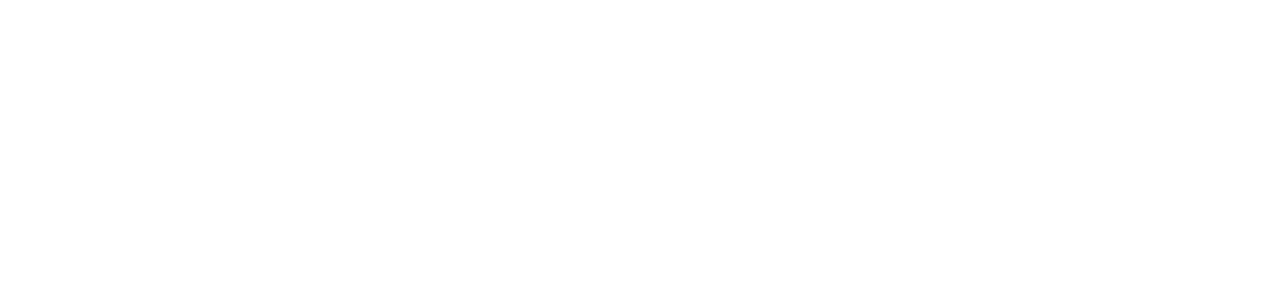
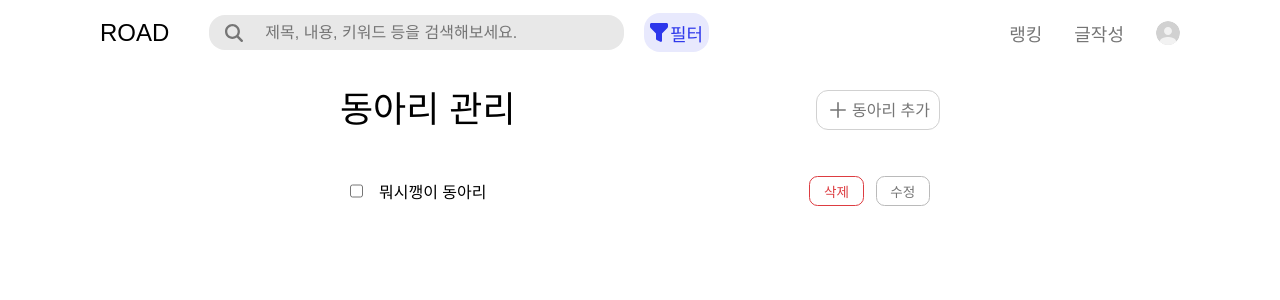
Before and after one commit to Log-Road/Road-FrontEnd, a React (Create React App) app: page /clubManagement in a window 1280 px wide. Before the commit this address had no page. Shown: the top 300 px of the page. Built offline with nearby package versions, Linux system fonts and the light colour scheme.

Commit message:
💄 :: 동아리 관리 페이지 퍼블리싱

```diff
--- a/src/Router/Router.jsx
+++ b/src/Router/Router.jsx
@@ -9,6 +9,7 @@
 import ChangePassWord from "../pages/ChangePassWord";
 import InformationPersonnel from "../pages/Admin/InformationPersonnel";
 import StudentInfoEdit from "../pages/Admin/StudentInfoEdit";
+import ClubManagement from "../pages/Admin/ClubManagement";
 
 export default function Router() {
   return (
@@ -23,6 +24,7 @@
         <Route path="/changePassWord" element={<ChangePassWord />} />
         <Route path="/informationPersonnel" element={<InformationPersonnel />}/>
         <Route path="/studentInfoEdit" element={<StudentInfoEdit/>} />
+        <Route path="/clubManagement" element={<ClubManagement/>} />
       </Routes>
     </BrowserRouter>
   );
--- /dev/null
+++ b/src/pages/Admin/ClubManagement.jsx
@@ -0,0 +1,97 @@
+import React from "react";
+import styled from "styled-components";
+import Header from "../../components/Header";
+import PlusButton from "../../components/Button/PlusButton";
+import DeleteButton from "../../components/Button/DeleteButton";
+import UpdateButton from "../../components/Button/UpdateButton";
+
+export default function ClubManagement() {
+  return (
+    <Container>
+      <Header />
+
+      <InnerContainer>
+        <Contents>
+
+          <TopWrap>
+            <Title>동아리 관리</Title>
+            <PlusButton />
+          </TopWrap>
+
+          <InfoWrap>
+            <ClubWrap>
+              <CheckWrap>
+                <input type="checkbox" />
+                <label>뭐시깽이 동아리</label>
+              </CheckWrap>
+
+              <ButtonWrap>
+                <DeleteButton />
+                <UpdateButton />
+              </ButtonWrap>
+
+            </ClubWrap>
+          </InfoWrap>
+        </Contents>
+      </InnerContainer>
+    </Container>
+  );
+}
+
+const Container = styled.div`
+  width: 100%;
+  height: 100%;
+  display: flex;
+  flex-direction: column;
+  gap: 1.25em;
+`;
+
+const InnerContainer = styled.div`
+  width: 100%;
+  height: 100%;
+  display: flex;
+  justify-content: center;
+  align-items: center;
+`;
+
+const Contents = styled.div`
+  width: 600px;
+  display: flex;
+  flex-direction: column;
+  gap: 40px;
+`;
+
+const TopWrap = styled.div`
+  display: flex;
+  justify-content: space-between;
+  align-items: center;
+`;
+
+const InfoWrap = styled.div`
+  display: flex;
+  flex-direction: column;
+  gap: 28px;
+`;
+
+const ClubWrap = styled.div`
+  display: flex;
+  justify-content: space-between;
+  align-items: center;
+  padding: 0 10px;
+`;
+
+const ButtonWrap = styled.div`
+  display: flex;
+  gap: 12px;
+`;
+
+const CheckWrap = styled.div`
+  display: flex;
+  gap: 16px;
+`;
+
+const Title = styled.p`
+  font-family: "Pretendard-Bold";
+  font-size: 2.25em;
+  line-height: 140%;
+`;
```
